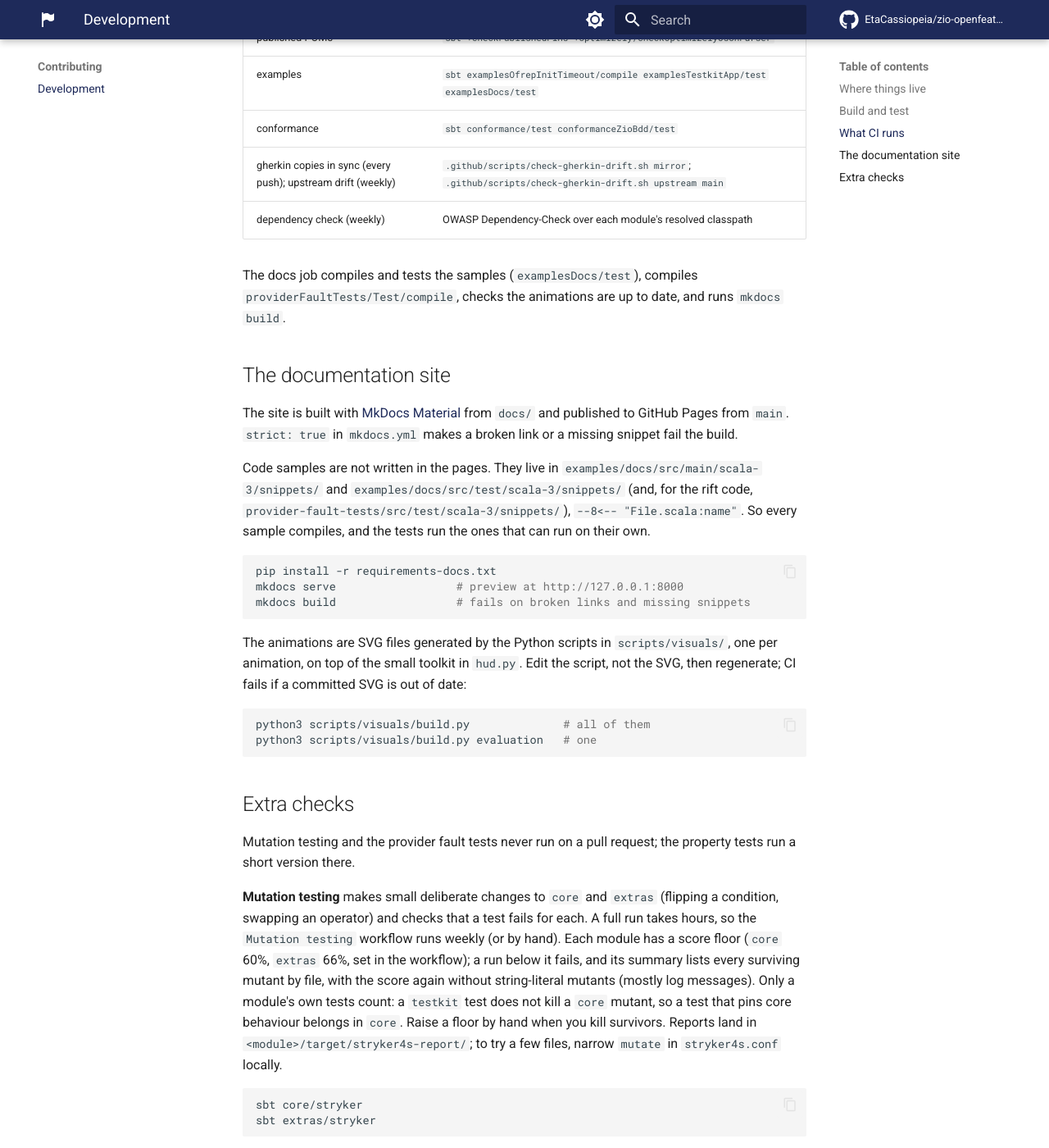
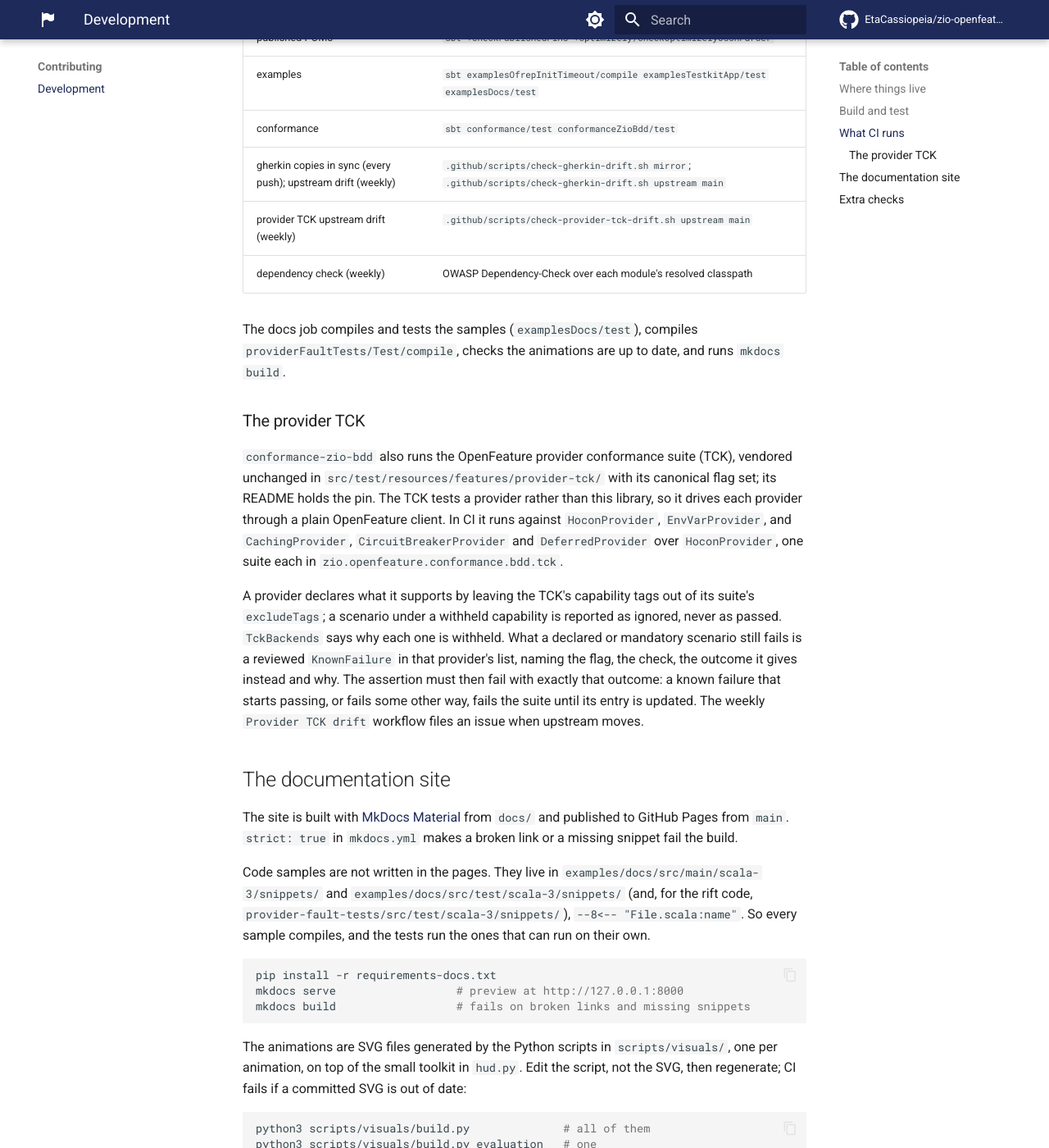
Before and after one commit to EtaCassiopeia/zio-openfeature, an MkDocs documentation site: the page built from docs/development.md, in a window 1280 px wide and 1400 px high, scrolled down 1511 px. Shown: the whole window at 82% size. Built offline with MkDocs 1.6.1 and Material for MkDocs 9.7.7, drawn with Linux system fonts in a browser that asks for light colours; comment, search, counter and statistics services are not loaded; some of the changed text lies outside the part shown.

Commit message:
Run the provider TCK against the in-process providers (#605)

````diff
--- a/docs/development.md
+++ b/docs/development.md
@@ -8,7 +8,7 @@
 | `extras` | HOCON and environment-variable providers; caching, circuit-breaker and deferred wrappers |
 | `ofrep`, `optimizely` | The OFREP and Optimizely providers |
 | `testkit` | `TestFeatureProvider` and the test helpers |
-| `conformance`, `conformance-zio-bdd` | The OpenFeature spec's gherkin suite, run with Cucumber and with zio-bdd |
+| `conformance`, `conformance-zio-bdd` | The OpenFeature spec's gherkin suite, run with Cucumber and with zio-bdd; `conformance-zio-bdd` also runs the provider TCK |
 | `provider-fault-tests` | Real providers under network faults (local only; see [Extra checks](#extra-checks)) |
 | `examples/docs`, `examples/testkit-app`, `examples/ofrep-init-timeout` | Not published. `docs` holds every code sample on this site, with tests that run them; the others are reference apps |
 
@@ -21,7 +21,7 @@ sbt compile                 # all published modules, Scala 3
 sbt +test                   # Scala 2.13 and 3
 sbt scalafmtAll             # format
 sbt conformance/test        # the spec's gherkin suite, via Cucumber
-sbt conformanceZioBdd/test  # the same suite via zio-bdd (JDK 22+)
+sbt conformanceZioBdd/test  # the same suite via zio-bdd, and the provider TCK (JDK 22+)
 sbt examplesDocs/test examplesTestkitApp/test   # compile and run the examples
 ```
 
@@ -44,10 +44,26 @@ also covers the binary-compatibility baselines.
 | examples | `sbt examplesOfrepInitTimeout/compile examplesTestkitApp/test examplesDocs/test` |
 | conformance | `sbt conformance/test conformanceZioBdd/test` |
 | gherkin copies in sync (every push); upstream drift (weekly) | `.github/scripts/check-gherkin-drift.sh mirror`; `.github/scripts/check-gherkin-drift.sh upstream main` |
+| provider TCK upstream drift (weekly) | `.github/scripts/check-provider-tck-drift.sh upstream main` |
 | dependency check (weekly) | OWASP Dependency-Check over each module's resolved classpath |
 
 The docs job compiles and tests the samples (`examplesDocs/test`), compiles `providerFaultTests/Test/compile`, checks the
 animations are up to date, and runs `mkdocs build`.
+
+### The provider TCK
+
+`conformance-zio-bdd` also runs the OpenFeature provider conformance suite (TCK), vendored unchanged in
+`src/test/resources/features/provider-tck/` with its canonical flag set; its README holds the pin. The TCK tests a
+provider rather than this library, so it drives each provider through a plain OpenFeature client. In CI it runs against
+`HoconProvider`, `EnvVarProvider`, and `CachingProvider`, `CircuitBreakerProvider` and `DeferredProvider` over
+`HoconProvider`, one suite each in `zio.openfeature.conformance.bdd.tck`.
+
+A provider declares what it supports by leaving the TCK's capability tags out of its suite's `excludeTags`; a scenario
+under a withheld capability is reported as ignored, never as passed. `TckBackends` says why each one is withheld. What a
+declared or mandatory scenario still fails is a reviewed `KnownFailure` in that provider's list, naming the flag, the
+check, the outcome it gives instead and why. The assertion must then fail with exactly that outcome: a known failure
+that starts passing, or fails some other way, fails the suite until its entry is updated. The
+weekly `Provider TCK drift` workflow files an issue when upstream moves.
 
 ## The documentation site
 
````
Also changed, not shown: 14 other files.
